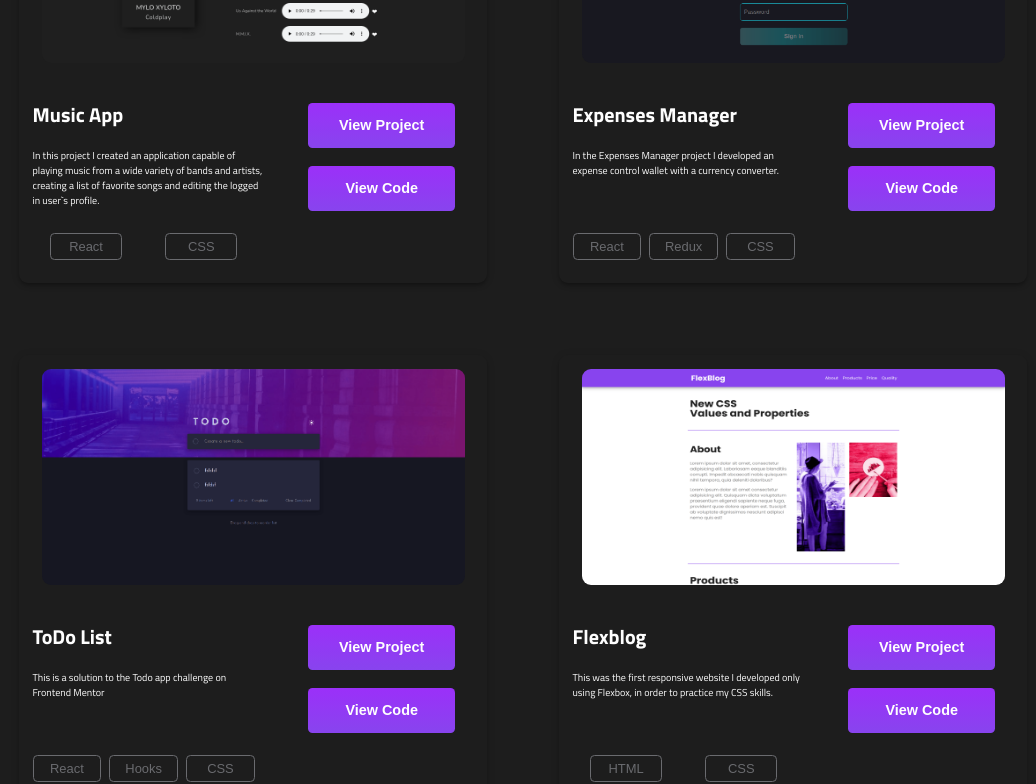
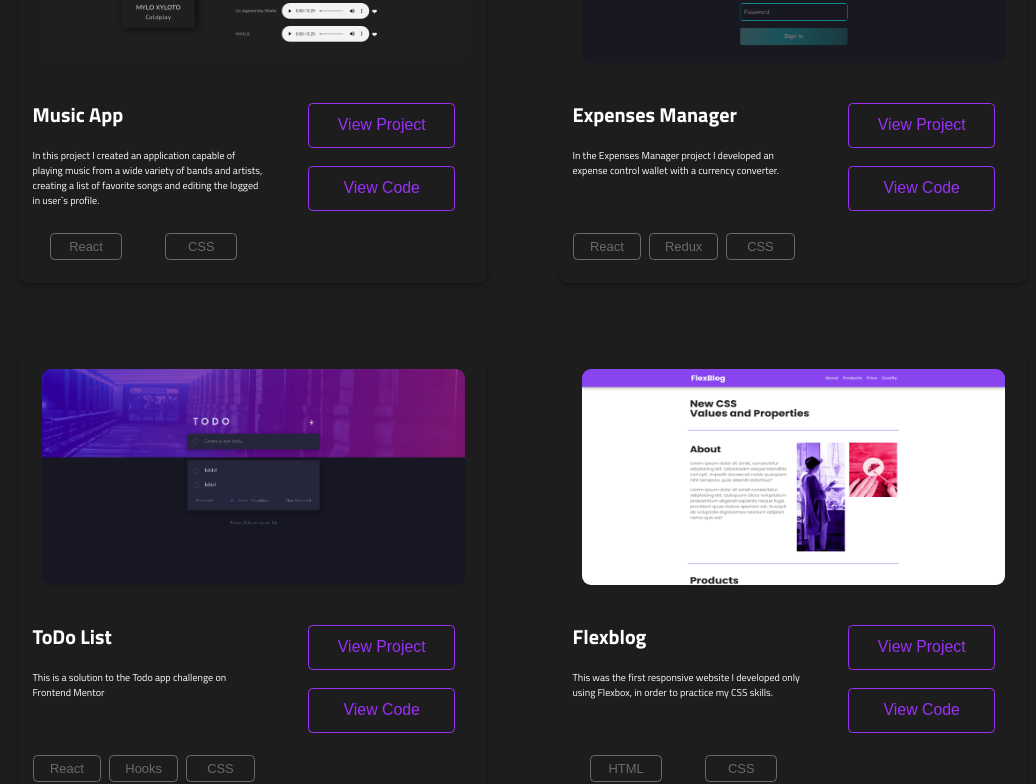
Before and after one commit to guarize/guarize-web-portfolio, a React (Create React App) app: page / in a window 1280 px wide. Shown: the part 2488-3272 px from the top of the page, without its empty margins (117-1153 px from the left). Built offline with nearby package versions, Linux system fonts and the light colour scheme; a web font is replaced by a local one.

Commit message:
[style] - project card button style

```diff
--- a/src/styles/Projects.css
+++ b/src/styles/Projects.css
@@ -128,21 +128,20 @@
 }
 
 .project-buttons button {
+  color: #9b30f9;
+  background-color: transparent;
+  border: 1px solid #9b30f9;
+  border-radius: 5px;
+  line-height: 1;
+  text-decoration: none;
+  font-size: 1.1rem;
+  cursor: pointer;
+  margin-bottom: 20px;
   display: flex;
   justify-content: center;
   align-items: center;
-  font-size: 1rem;
   width: 100%;
-  margin-bottom: 20px;
   height: 50px;
-  border-radius: 5px;
-  border: none;
-  font-weight: 700;
-  background-image: var(--bg-gradient);
-  background-image: var(--bg-image);
-  color: #fefefe;
-  cursor: pointer;
-  text-decoration: none;
   transition: all 0.3s ease;
 }
 
```
